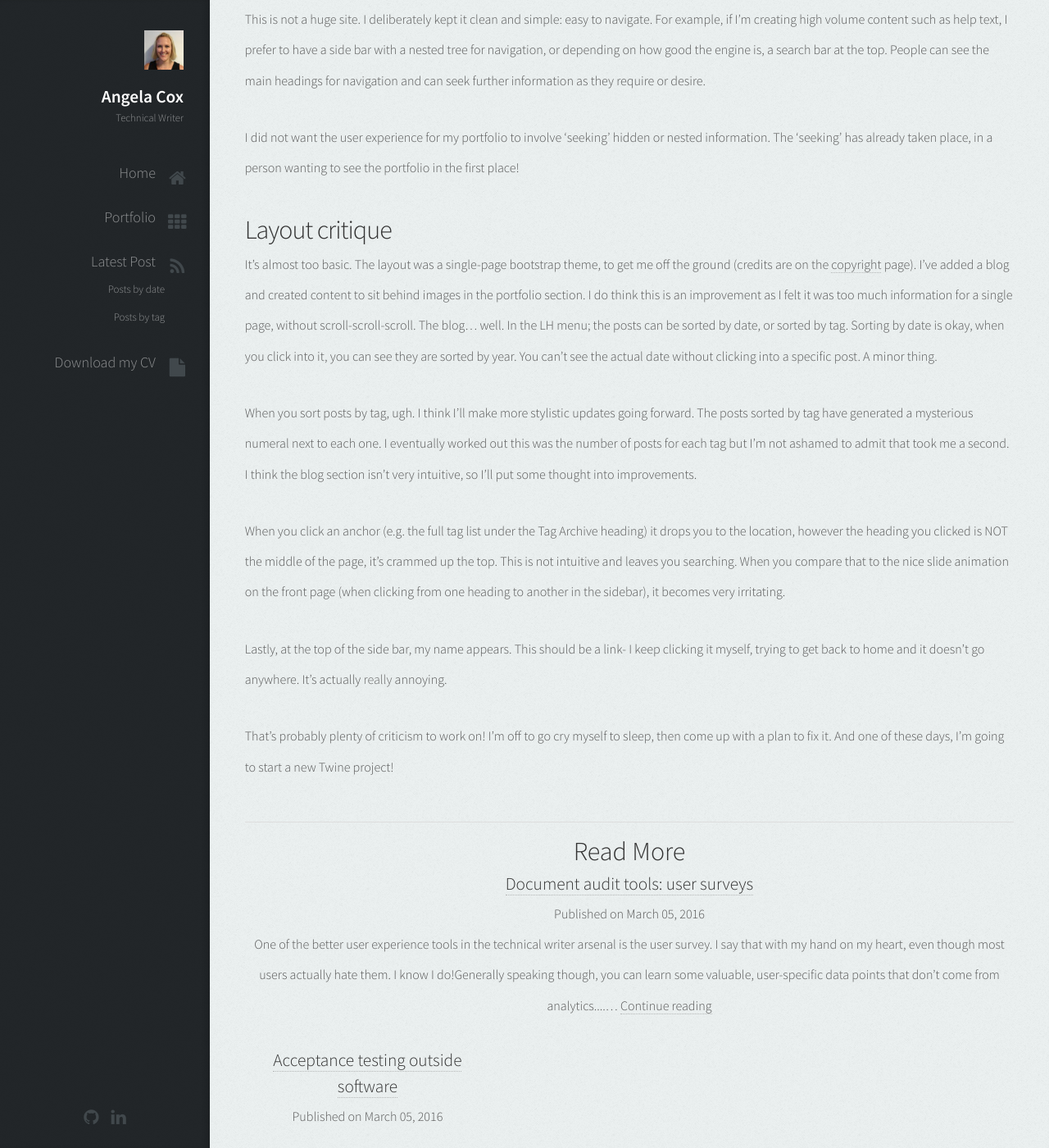
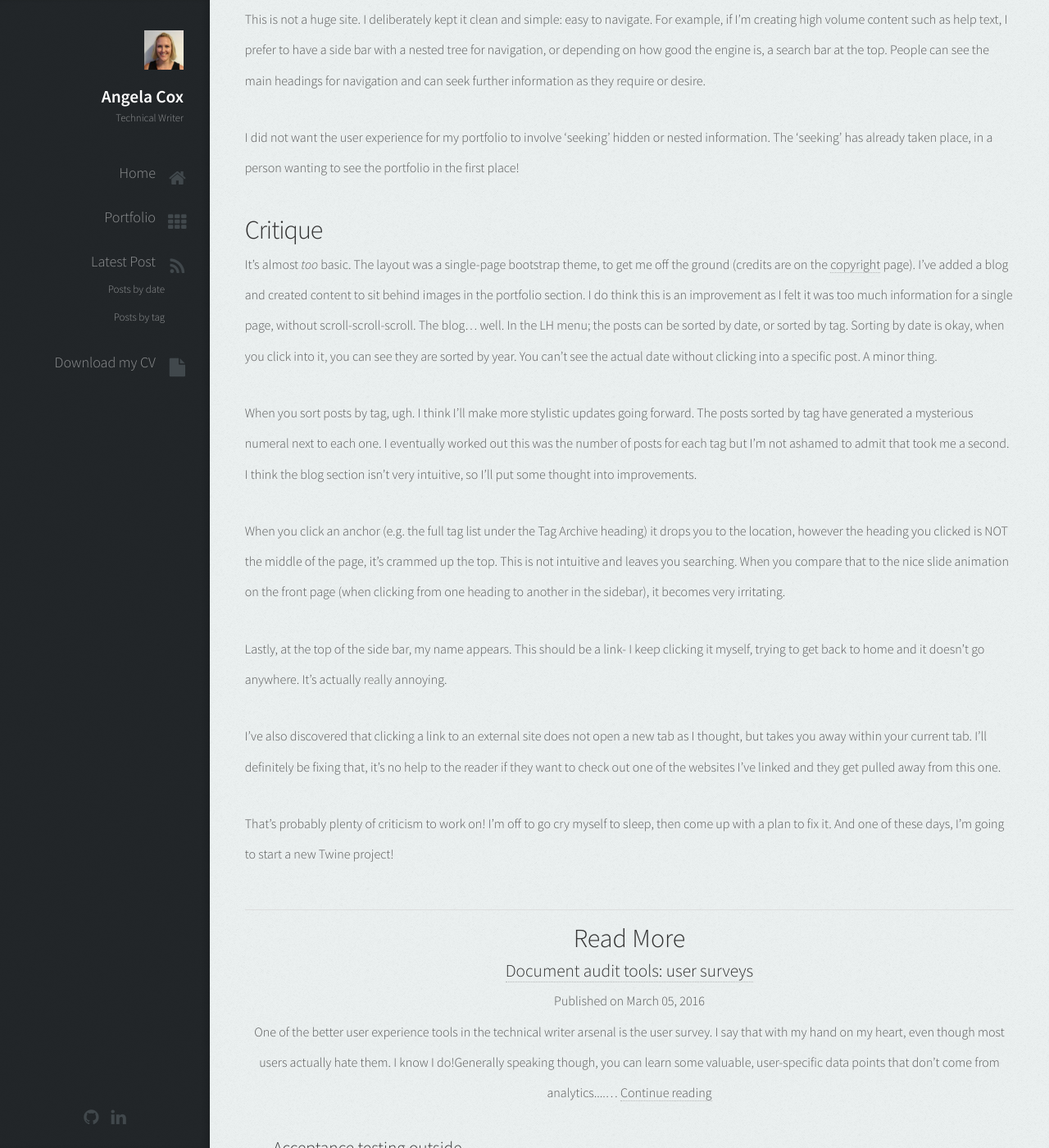
Before and after one commit to AngelaCox/UX-Portfolio, a Jekyll site: the page built from _posts/2016-03-25-information-analysis-my-own-site.markdown, in a window 1280 px wide and 1400 px high, scrolled down 1502 px. Shown: the whole window at 82% size. Built offline with Jekyll 4.4.1, drawn with Linux system fonts in a browser that asks for light colours; some of the changed text lies outside the part shown.

Commit message:
few formatting changes

```diff
--- a/_posts/2016-03-25-information-analysis-my-own-site.markdown
+++ b/_posts/2016-03-25-information-analysis-my-own-site.markdown
@@ -10,9 +10,10 @@ tags:
   - navigation
 ---
 
-I think the best way to learn from your mistakes is to really critique your own work and then others can learn from them too! In this post, I'm going to critique some of the design decisions I made while setting up this site.
+I think the best way to learn from your mistakes is to thoroughly review your own work and then others can learn from them too! In this post, I'm going to critique some of the design fails I worked through while setting up this site (or discovered in testing).
 
 ## Plan to fail
+
 ![avatar picture]({{ site.url }}/images/twine.png)
 
 Full disclosure? I scrapped my original portfolio design two weeks in. I had originally intended to create an interactive portfolio, using the non-linear story tool Twine. Seriously if you haven't already, [check this out](https://twinery.org/).
@@ -29,8 +30,8 @@ This is not a huge site. I deliberately kept it clean and simple: easy to naviga
 
 I did not want the user experience for my portfolio to involve 'seeking' hidden or nested information. The 'seeking' has already taken place, in a person wanting to see the portfolio in the first place!
 
-## Layout critique
-It's almost too basic. The layout was a single-page bootstrap theme, to get me off the ground (credits are on  the [copyright]({{site.url}}/copyright) page). I've added a blog and created content to sit behind images in the portfolio section. I do think this is an improvement as I felt it was too much information for a single page, without scroll-scroll-scroll. The blog... well. In the LH menu; the posts can be sorted by date, or sorted by tag. Sorting by date is okay, when you click into it, you can see they are sorted by year. You can't see the actual date without clicking into a specific post. A minor thing.
+## Critique
+It's almost *too* basic. The layout was a single-page bootstrap theme, to get me off the ground (credits are on  the [copyright]({{site.url}}/copyright) page). I've added a blog and created content to sit behind images in the portfolio section. I do think this is an improvement as I felt it was too much information for a single page, without scroll-scroll-scroll. The blog... well. In the LH menu; the posts can be sorted by date, or sorted by tag. Sorting by date is okay, when you click into it, you can see they are sorted by year. You can't see the actual date without clicking into a specific post. A minor thing.
 
 When you sort posts by tag, ugh. I think I'll make more stylistic updates going forward. The posts sorted by tag have generated a mysterious numeral next to each one. I eventually worked out this was the number of posts for each tag but I'm not ashamed to admit that took me a second. I think the blog section isn't very intuitive, so I'll put some thought into improvements.
 
@@ -38,4 +39,6 @@ When you click an anchor (e.g. the full tag list under the Tag Archive heading)
 
 Lastly, at the top of the side bar, my name appears. This should be a link- I keep clicking it myself, trying to get back to home and it doesn't go anywhere. It's actually **really** annoying.
 
+I've also discovered that clicking a link to an external site does not open a new tab as I thought, but takes you away within your current tab. I'll definitely be fixing that, it's no help to the reader if they want to check out one of the websites I've linked and they get pulled away from this one.
+
 That's probably plenty of criticism to work on! I'm off to go cry myself to sleep, then come up with a plan to fix it. And one of these days, I'm going to start a new Twine project!
```
